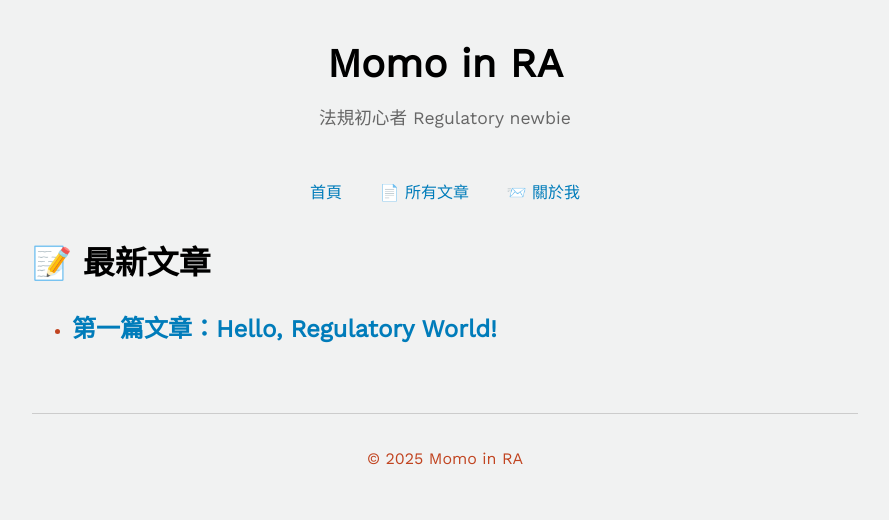
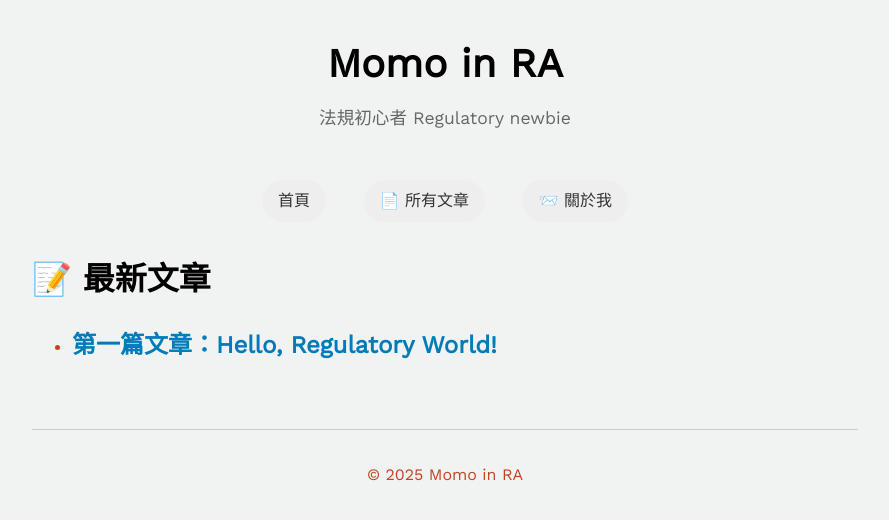
Before and after one commit to MomoInRA/github.io, a Jekyll site: the page built from index.md, in a window 1280 px wide. Shown: the top 520 px of the page, without its empty margins (195-1084 px from the left). Built offline with Jekyll 4.4.1, drawn with Linux system fonts in a browser that asks for light colours.

Commit message:
Update style.css

```diff
--- a/assets/css/style.css
+++ b/assets/css/style.css
@@ -66,17 +66,34 @@ header .subtitle {
   margin: 1rem 0 2rem 0;
 }
 
+.navbar {
+  text-align: center;
+  margin-bottom: 2rem;
+}
+
+.navbar ul {
+  list-style: none;
+  padding: 0;
+  margin: 0;
+}
+
 .navbar ul li {
   display: inline-block;
   margin: 0 1rem;
 }
 
 .navbar ul li a {
+  display: inline-block;
+  padding: 0.5rem 1rem;
+  background-color: #eee;
+  color: #333;
+  border-radius: 999px;
   text-decoration: none;
-  color: #007cba;
   font-weight: 500;
+  transition: all 0.3s ease;
 }
 
 .navbar ul li a:hover {
-  text-decoration: underline;
+  background-color: #C14420;
+  color: white;
 }
```
